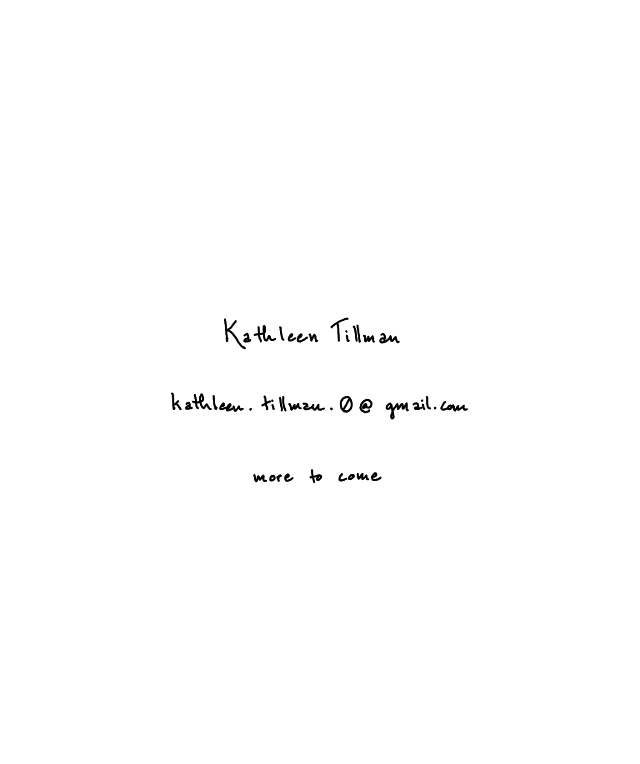
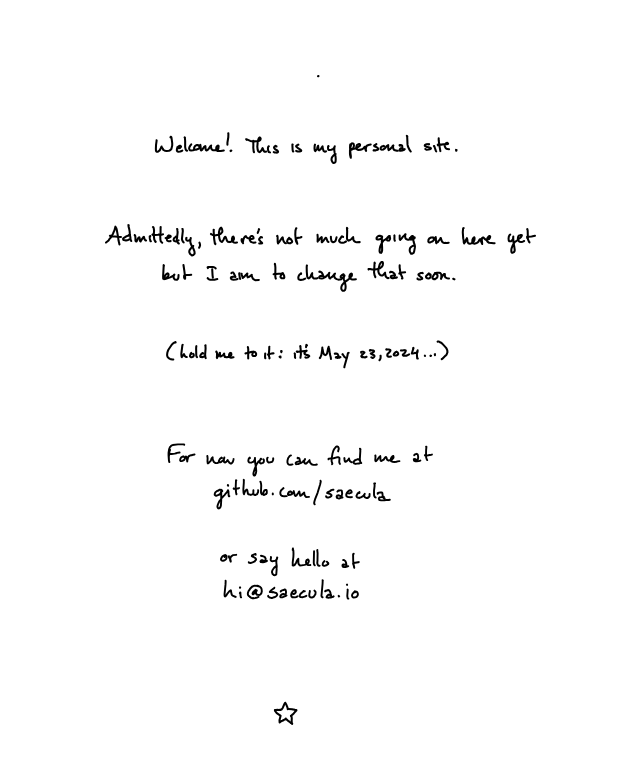
Before and after one commit to saecula/saecula-io, a Next.js app: page / in a window 1280 px wide. Shown: the top 764 px of the page, without its empty margins (320-960 px from the left). Built offline with nearby package versions, Linux system fonts and the light colour scheme.

Commit message:
second message

```diff
--- a/src/app/page.js
+++ b/src/app/page.js
@@ -1,12 +1,12 @@
 import Image from "next/image";
 import styles from "./page.module.css";
-import page from "./page.svg";
+import page from "./page2.svg";
 
-const text = "Kathleen Tillman - kathleen.tillman.0@gmail.com - more to come"
+const text = "Welcome! this is my personal site and it's under construction. for now you can find me at github.com/saecula or say hello at hi@saecula.io."
 
 const Home = () => {
     return (<main className={styles.main}>
-        <Image src={page} alt={text} width={300} height={300} />
+        <Image src={page} alt={text} height={650} />
     </main>)
 }
 
--- a/src/app/page.module.css
+++ b/src/app/page.module.css
@@ -3,6 +3,6 @@
   flex-direction: column;
   justify-content: space-around;
   align-items: center;
-  padding: 15rem 0;
+  padding: 2rem 0;
   min-height: 100vh;
 }
```
Also changed, not shown: src/app/page2.svg (added).
